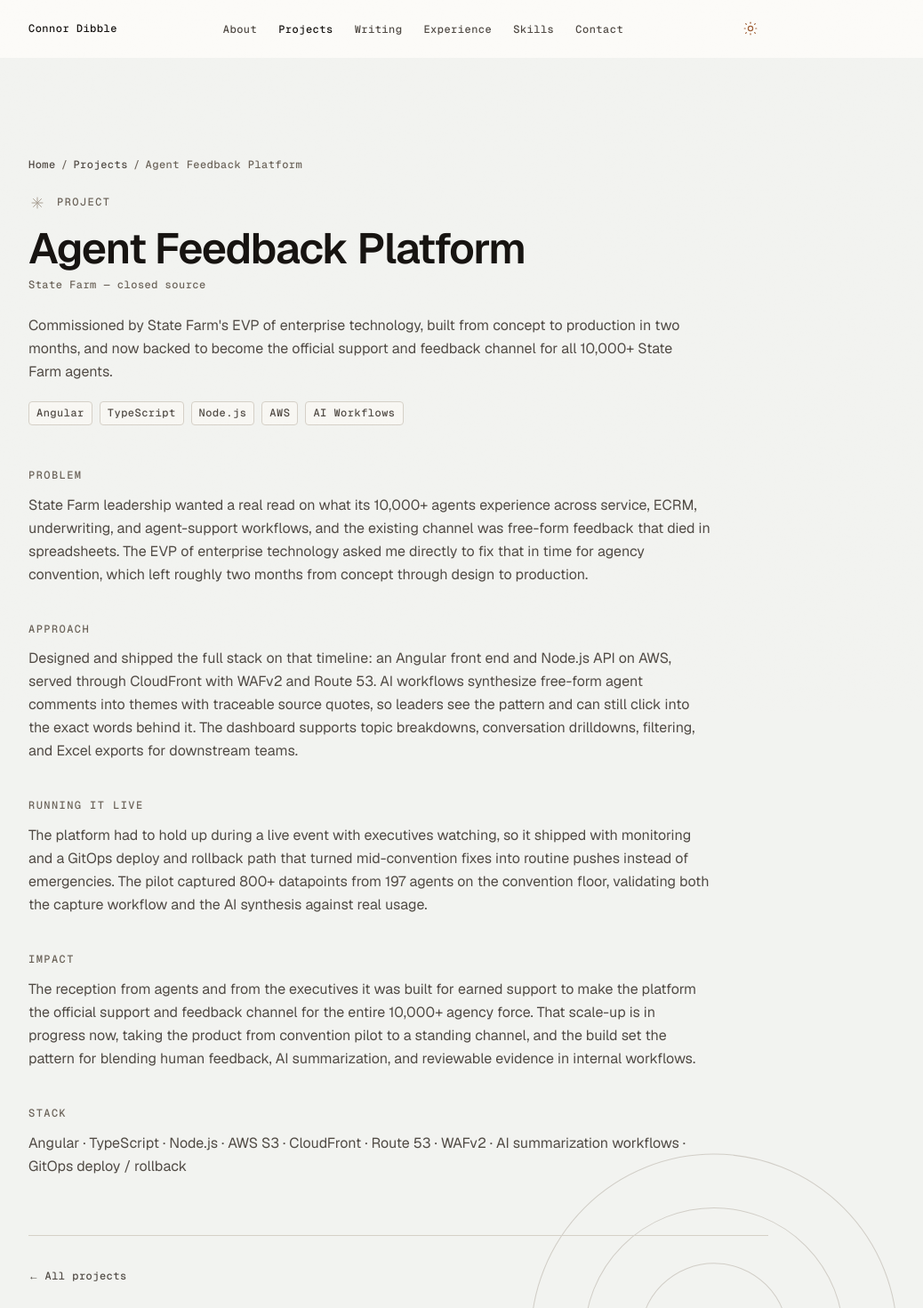
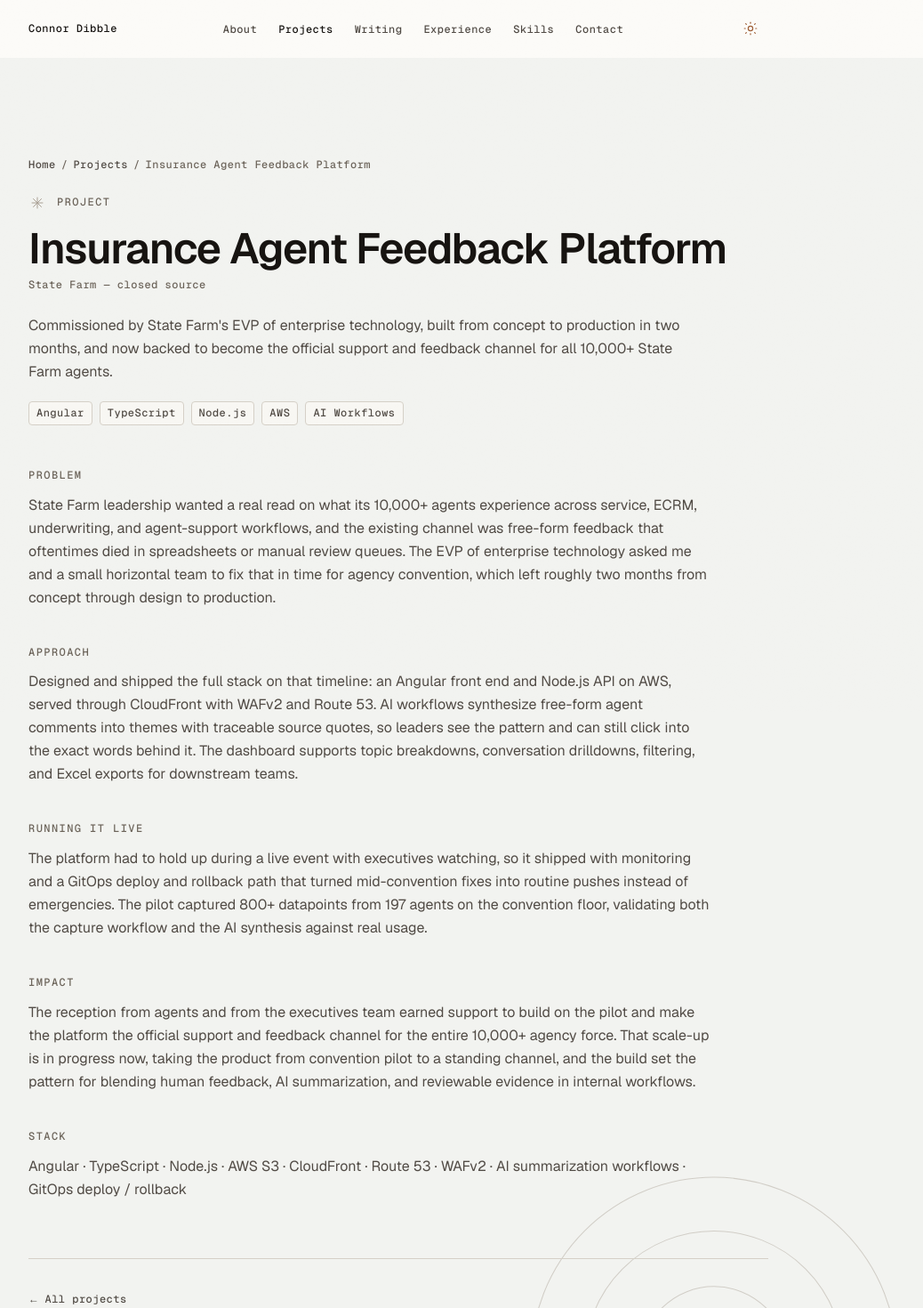
Before and after one commit to connordibble/connordibble.dev, a Next.js app: page /projects/agent-convention-feedback in a window 1280 px wide. Shown: the top 1470 px of the page at 89% size, without its empty margins (192-1230 px from the left). Built offline with nearby package versions, Linux system fonts and the light colour scheme.

Commit message:
chore: update wording across site

```diff
--- a/src/app/projects/page.tsx
+++ b/src/app/projects/page.tsx
@@ -35,7 +35,7 @@
         </section>
 
         <section className="container-wide pb-16 sm:pb-24">
-          <SectionLabel mark="asterisk">All work</SectionLabel>
+          <SectionLabel mark="asterisk">Highlighted work</SectionLabel>
           <ul className="mt-8 grid grid-cols-1 md:grid-cols-2 gap-4">
             {projects.map((project) => (
               <li key={project.slug}>
--- a/src/data/projects.ts
+++ b/src/data/projects.ts
@@ -73,7 +73,7 @@
         },
         {
           heading: "Impact",
-          body: "70+ primitives shipped. Named the official migration target for statefarm.com and adopted across all eight Digital Experience product teams. The governance model (versioned releases, deprecation windows, compliance review) became the template for cross-org platform delivery.",
+          body: "70+ primitives shipped. Named the official migration target for statefarm.com and adopted across all eight Digital Experience product teams. The governance model (versioned releases, deprecation windows, compliance review) became a template for cross-org platform delivery.",
         },
         {
           heading: "Stack",
@@ -84,7 +84,7 @@
   },
   {
     slug: "agent-convention-feedback",
-    title: "Agent Feedback Platform",
+    title: "Insurance Agent Feedback Platform",
     owner: "State Farm — closed source",
     description:
       "Full-stack AI feedback platform commissioned by State Farm's EVP of enterprise technology. Went from concept to production in two months for its debut at agency convention, and the pilot earned backing to become the official support and feedback channel for all 10,000+ State Farm agents.",
@@ -95,7 +95,7 @@
       sections: [
         {
           heading: "Problem",
-          body: "State Farm leadership wanted a real read on what its 10,000+ agents experience across service, ECRM, underwriting, and agent-support workflows, and the existing channel was free-form feedback that died in spreadsheets. The EVP of enterprise technology asked me directly to fix that in time for agency convention, which left roughly two months from concept through design to production.",
+          body: "State Farm leadership wanted a real read on what its 10,000+ agents experience across service, ECRM, underwriting, and agent-support workflows, and the existing channel was free-form feedback that oftentimes died in spreadsheets or manual review queues. The EVP of enterprise technology asked me and a small horizontal team to fix that in time for agency convention, which left roughly two months from concept through design to production.",
         },
         {
           heading: "Approach",
@@ -107,7 +107,7 @@
         },
         {
           heading: "Impact",
-          body: "The reception from agents and from the executives it was built for earned support to make the platform the official support and feedback channel for the entire 10,000+ agency force. That scale-up is in progress now, taking the product from convention pilot to a standing channel, and the build set the pattern for blending human feedback, AI summarization, and reviewable evidence in internal workflows.",
+          body: "The reception from agents and from the executives team earned support to build on the pilot and make the platform the official support and feedback channel for the entire 10,000+ agency force. That scale-up is in progress now, taking the product from convention pilot to a standing channel, and the build set the pattern for blending human feedback, AI summarization, and reviewable evidence in internal workflows.",
         },
         {
           heading: "Stack",
```
